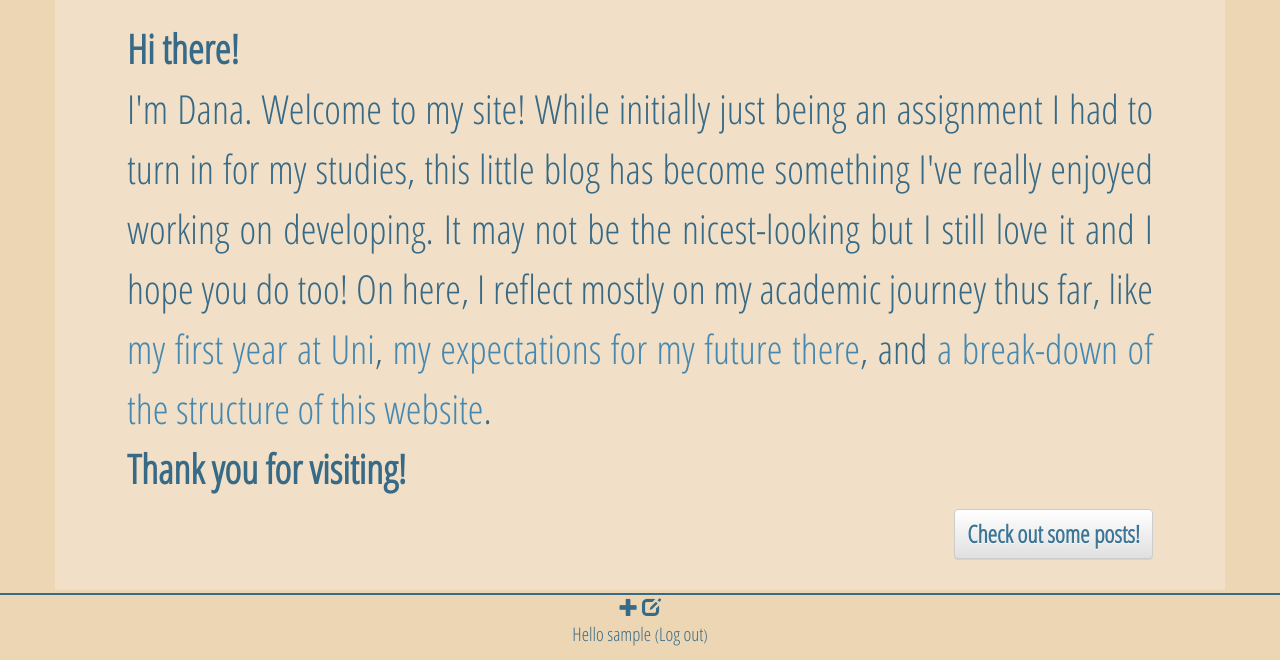
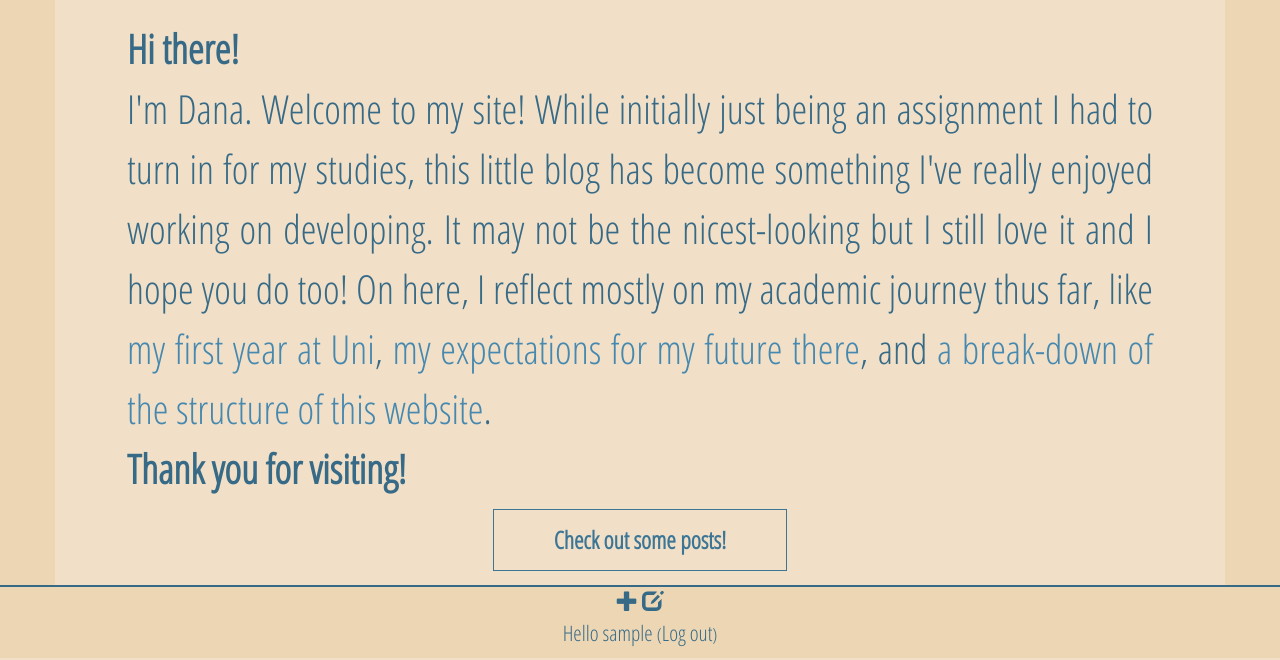
Before and after one commit to dba911/my-blog, a Django app: page / in a window 1280 px wide. Shown: the part 272-932 px from the top of the page. Run offline with Django 3.2, Linux system fonts and the light colour scheme; the visitor is signed in with stand-in values (Sample User, id 1); some libraries are stand-ins or nearby versions.

Commit message:
Changed button on homepage.

```diff
--- a/blog/static/css/blog.css
+++ b/blog/static/css/blog.css
@@ -1,9 +1,3 @@
-/* h1 a {
-  color: #D4E4D9;
-  font-size: 40pt;
-  text-align: center;
-  font-family: 'Montserrat', sans-serif;
-} */
 h1 {
   color: #32607B;
 }
@@ -50,12 +44,6 @@ footer {
   display: inline-block;
   margin: auto;
   position: relative;
-}
-img.home-photo {
-  width: 55%;
-  margin: 1rem 0rem 0rem;
-  float: left;
-  opacity: 1;
 }
 .intro {
   position: relative;
@@ -118,7 +106,7 @@ img.home-photo {
 }
 .admin-menu, .admin-menu a, .gylphicon glyphicon-plus, .glyphicon glyphicon-edit {
   color: #376A87;
-  font-size: 14pt;
+  font-size: 16pt;
 }
 .logo {
   text-align: center;
@@ -259,18 +247,26 @@ a.btn {
   font-size: 16pt;
   float: left;
 }
-#blog-btn {
-  font-size: 18pt;
-  float: right;
-  margin-bottom: 3rem;
-}
 button, button.btn {
   font-family: 'Open Sans Condensed', sans-serif;
   font-size: 14pt;
   color: #3C7595;
 }
-.blog-btn {
-  float: right;
+.button {
+  border: 1px solid #3C7595;
+  padding: 1.25rem 6rem;
+  text-align: center;
+  text-decoration: none;
+  display: inline-block;
+  font-size: 18pt;
+  margin-bottom: 1.5rem;
+}
+.button1 {
+  background-color: #F1E0C7;
+}
+.button1:hover {
+  background-color: #3C7595;
+  color: #F1E0C7;
 }
 .contact {
   margin: 5rem 0rem;
--- a/blog/templates/blog/home.html
+++ b/blog/templates/blog/home.html
@@ -14,7 +14,6 @@
     <body>
       {% block home %}
         <div class="homepage">
-          <!-- <img src="/static/homepage.png" alt="" class="home-photo"> -->
           <div class="intro">
             <h2><strong>Hi there!</strong><br>
               I'm Dana. Welcome to my site! While initially just being an assignment
@@ -27,7 +26,9 @@
               a break-down of the structure of this website</a>.
               <br><strong>Thank you for visiting!</strong></h2>
 
-                <a id="blog-btn" class="btn btn-default" href="{% url 'blog' %}"><strong>Check out some posts!</strong></a>
+              <!-- <a id="blog-btn" class="btn btn-default" href="{% url 'blog' %}"><strong>Check out some posts!</strong></a> -->
+              <!-- <button class="btn btn1" type="button">Button</button> -->
+              <button class="button button1" onclick="window.location.href='{% url 'blog' %}';"><strong>Check out some posts!</strong></button>
           </div>
         </div>
       {% endblock %}
```
